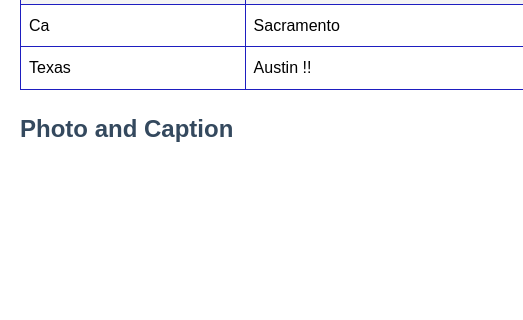
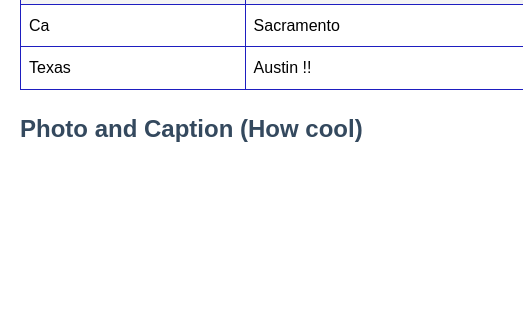
Before and after one commit to Lexmw/very-important-website, a plain HTML site: page index.html in a window 1280 px wide. Shown: the part 527-847 px from the top of the page, 0-523 px from the left. Drawn offline with Linux system fonts and the light colour scheme.

Commit message:
Update index.html

```diff
--- a/index.html
+++ b/index.html
@@ -95,7 +95,7 @@
       </tbody>
     </table>
 
-    <h2>Photo and Caption</h2>
+    <h2>Photo and Caption (How cool)</h2>
     <figure>
       <img
         alt="A yellow and pink rose surrounded by leaves"
```
